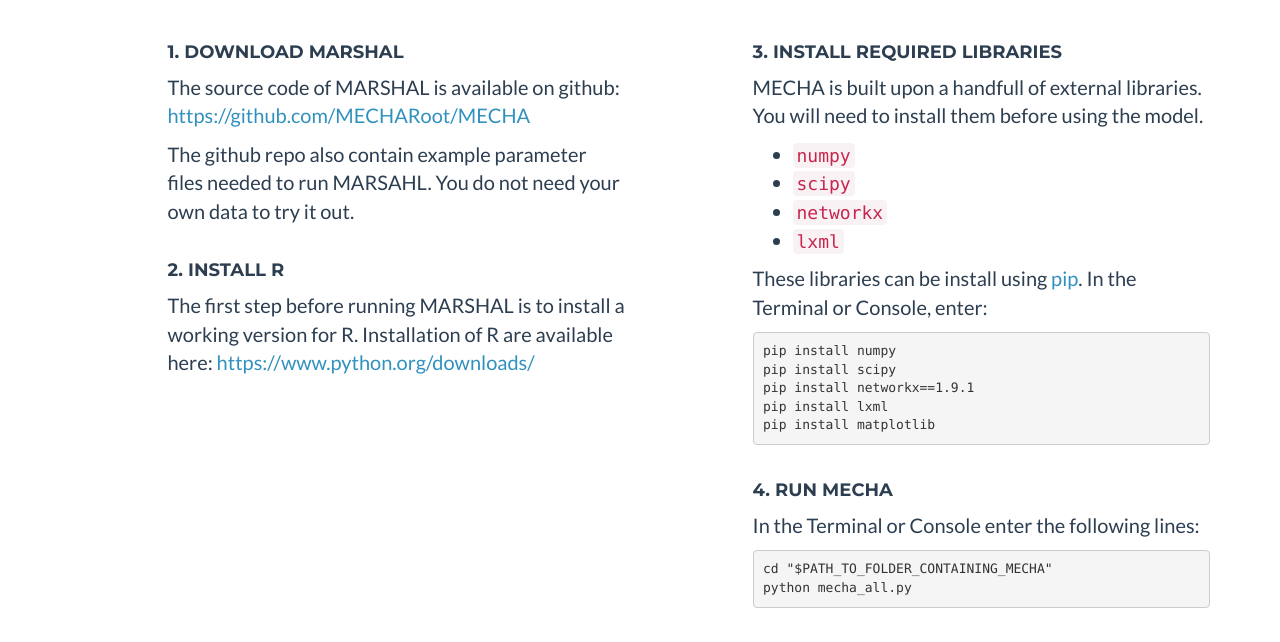
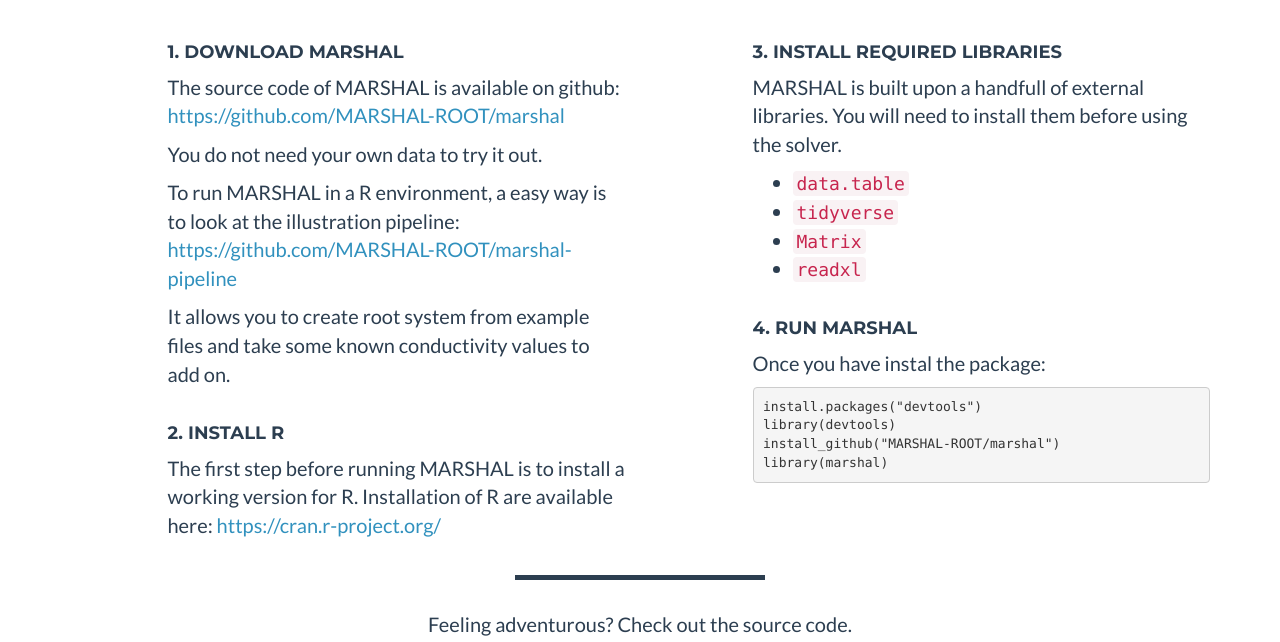
Before and after one commit to MARSHAL-ROOT/MARSHAL-ROOT.github.io, a website: page index.html in a window 1280 px wide. Shown: the part 1936-2578 px from the top of the page. Drawn offline with nearby package versions, Linux system fonts and the light colour scheme.

Commit message:
Update
Not yet finish

```diff
--- a/index.html
+++ b/index.html
@@ -84,7 +84,7 @@
                         </br></br>
                         <hr class="star-light">
                         </br></br>
-                            <a href="https://github.com/MECHARoot/MECHA/releases/tag/1.0" class="btn btn-lg btn-default" target="_blank">
+                            <a href="https://github.com/MARSHAL-ROOT/marshal" class="btn btn-lg btn-default" target="_blank">
                                 <i class="fa fa-github"></i>  View source code
                             </a>
                             <a href="https://plantmodelling.shinyapps.io/marshal/" class="btn btn-lg btn-primary" target="_blank">
@@ -140,36 +140,32 @@
                 <div class="col-lg-5 col-lg-offset-1">
 
                     <h4>1. Download MARSHAL</h4>
-                    <p>The source code of MARSHAL is available on github: <a href="https://github.com/MECHARoot/MECHA/releases/tag/1.0">https://github.com/MECHARoot/MECHA</a></p>
-                    <p>The github repo also contain example parameter files needed to run MARSAHL. You do not need your own data to try it out.</p>
-
+                    <p>The source code of MARSHAL is available on github: <a href="https://github.com/MARSHAL-ROOT/marshal">https://github.com/MARSHAL-ROOT/marshal</a></p>
+                    <p>You do not need your own data to try it out.</p>
+					<p>To run MARSHAL in a R environment, a easy way is to look at the illustration pipeline: <a href="https://github.com/MARSHAL-ROOT/marshal-pipeline">https://github.com/MARSHAL-ROOT/marshal-pipeline</a></p>
+                    <p>It allows you to create root system from example files and take some known conductivity values to add on.
 
                     <h4>2. Install R</h4>
-                    <p>The first step before running MARSHAL is to install a working version for R. Installation of R are available here: <a href="https://www.python.org/downloads/">https://www.python.org/downloads/</a></p>
+                    <p>The first step before running MARSHAL is to install a working version for R. Installation of R are available here: <a href="https://cran.r-project.org/">https://cran.r-project.org/</a></p>
 
                 </div>
                 <div class="col-lg-5 col-lg-offset-1 ">
                      <h4>3. Install required libraries</h4>
-                     <p>MECHA is built upon a handfull of external libraries. You will need to install them before using the model.
+                     <p>MARSHAL is built upon a handfull of external libraries. You will need to install them before using the solver.
                      <ul>
-                        <li><code>numpy</code></li>
-                        <li><code>scipy</code></li>
-                        <li><code>networkx</code></li>
-                        <li><code>lxml</code></li>
+                        <li><code>data.table</code></li>
+                        <li><code>tidyverse</code></li>
+                        <li><code>Matrix</code></li>
+                        <li><code>readxl</code></li>
                      </ul>
                      </p>
-                     <p>These libraries can be install using <a href="https://pypi.python.org/pypi/pip">pip</a>. In the Terminal or Console, enter:</p>
-                     <pre>
-pip install numpy
-pip install scipy
-pip install networkx==1.9.1
-pip install lxml
-pip install matplotlib</pre>
 
-                    <h4>4. Run MECHA</h4>
-                    <p>In the Terminal or Console enter the following lines:</p>
-                    <pre>cd "$PATH_TO_FOLDER_CONTAINING_MECHA"
-python mecha_all.py</pre>
+                    <h4>4. Run MARSHAL</h4>
+                    <p>Once you have instal the package:</p>
+                    <pre>install.packages("devtools")
+library(devtools)
+install_github("MARSHAL-ROOT/marshal")
+library(marshal)</pre>
 
                 </div>
 
@@ -177,7 +173,7 @@
                 <div class="col-lg-8 col-lg-offset-2 text-center">
                     <hr class="star-light">
                     <p>Feeling adventurous? Check out the source code.</p>
-                    <a href="https://github.com/MECHARoot/MECHA" class="btn btn-lg btn-primary">
+                    <a href="https://github.com/MARSHAL-ROOT/marshal/blob/master/R/getSUF.R" class="btn btn-lg btn-primary">
                         <i class="fa fa-github"></i>  View source code
                     </a>
                 </div>
@@ -190,13 +186,13 @@
         <div class="container">
             <div class="row">
                 <div class="col-lg-12 text-center">
-                    <h2>Using MECHA</h2>
+                    <h2>Using MARSHAL</h2>
                     <hr class="star-primary">
                 </div>
             </div>
             <div class="row">
                 <div class="col-lg-5">
-                    <img class="img-responsive" src="img/mecha2.png" alt="">
+                    <img class="img-responsive" src="img/marshal2.png" alt="">
                 </div>
                 <div class="col-lg-6 ">
                 <h4>Input files</h4>
```
Also changed, not shown: img/marshal2.png (added).
